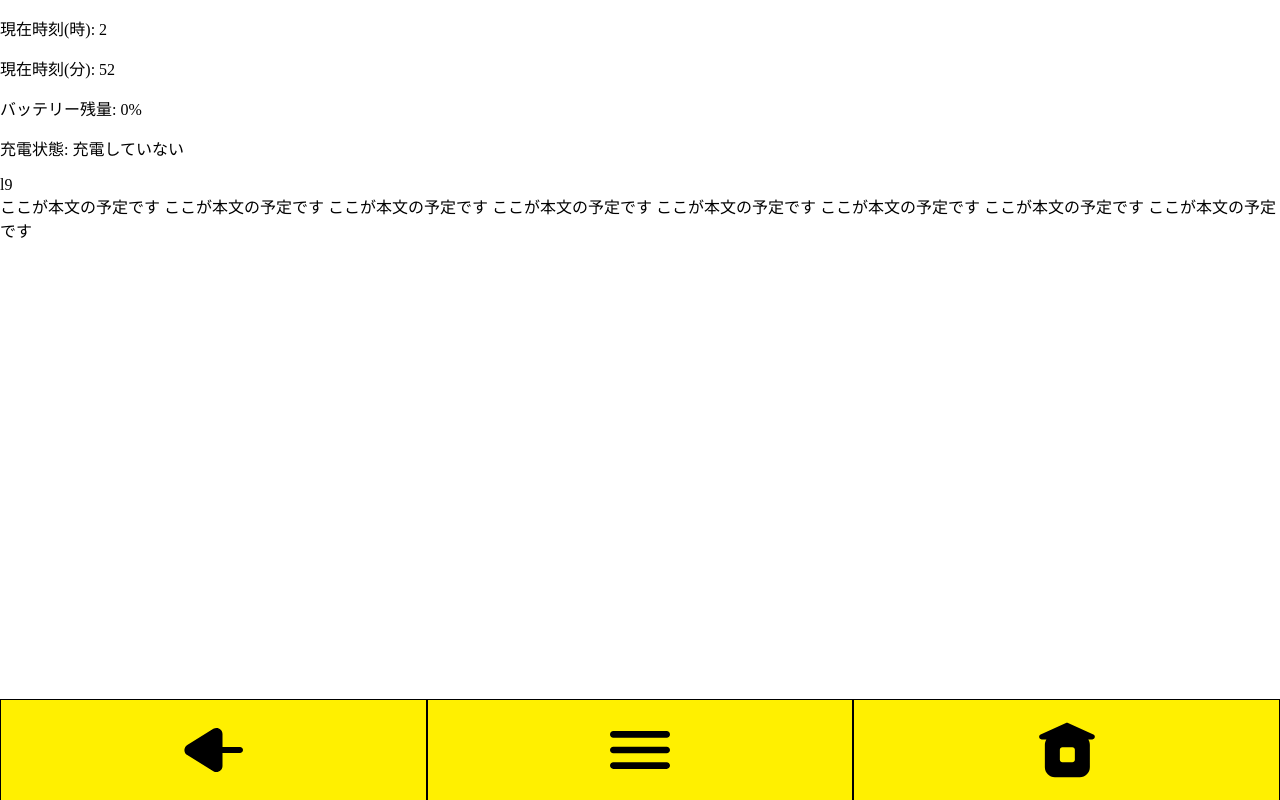
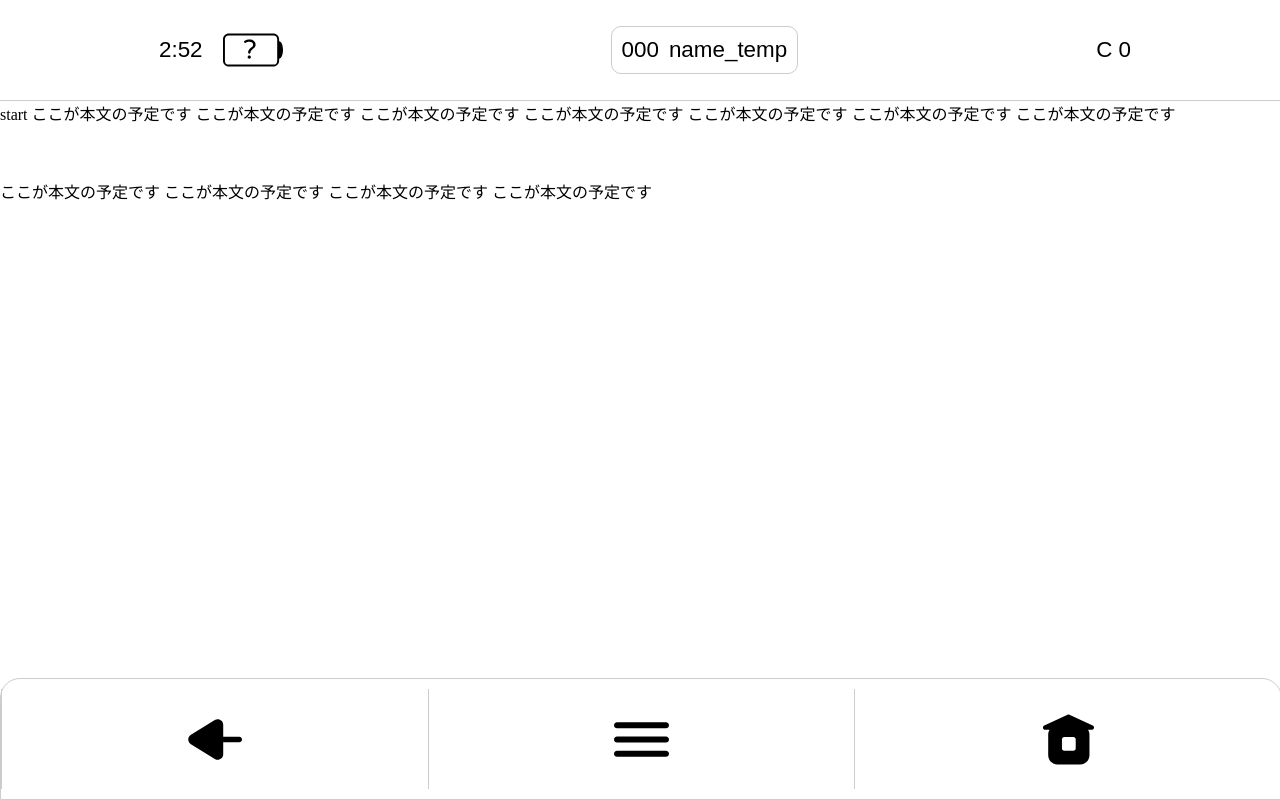
Before and after one commit to AkaakuHub/akaakuhub.github.io, a Gatsby site: page / in a window 1280 px wide. Built offline with nearby package versions, Linux system fonts and the light colour scheme; Gatsby itself is replaced by a stand-in of ours.

Commit message:
add: battery, 微調整

```diff
--- a/src/components/(parts)/header/index.css
+++ b/src/components/(parts)/header/index.css
@@ -1,20 +1,35 @@
 .header{
-  position: fixed;
-  top: 0;
   height: 100px;
   width: 100%;
   display: flex;
   justify-content: space-around;
   align-items: center;
+  background-color: #fff;
+  border-bottom: 1px solid #ccc;
+  font-size: 1.4em;
+  font-family: 'Noto Sans JP', sans-serif;
 }
 
-.navigation_button{
-  background-color: #fff000;
-
-  width: 33.333%;
-  height: 100%;
+.info-container,
+.profile-container{
   display: flex;
   justify-content: center;
   align-items: center;
-  border: solid 1px #000;
+  /* 横に並べる　*/
+  flex-direction: row;
+  padding: 10px;
 }
+
+.profile-container{
+  gap: 10px;
+  border-radius: 10px;
+  border: 1px solid #ccc;
+}
+
+.battery-container{
+  display: flex;
+  justify-content: center;
+  align-items: center;
+  width: 100px;
+  height: 100%;
+}
--- a/src/components/(parts)/header/index.tsx
+++ b/src/components/(parts)/header/index.tsx
@@ -1,4 +1,7 @@
 import React, { useEffect, useState } from "react";
+import "./index.css";
+
+import { Battery1, Battery2, Battery3, Battery_charging, Battery_null } from "../../../lib/SVGlibrary";
 
 declare global {
   interface BatteryManager {
@@ -22,28 +25,63 @@ const Header: React.FC = () => {
 
   useEffect(() => {
     const timerID = setInterval(() => setDate(new Date()), 1000);
-    const isIOS = /iPad|iPhone|iPod/.test(navigator.userAgent) && !window.MSStream;
-    if (!isIOS) {
+    try {
       navigator.getBattery().then((bat) => {
         setBattery({ level: bat.level, charging: bat.charging });
         bat.onlevelchange = () => setBattery({ level: bat.level, charging: bat.charging });
         bat.onchargingchange = () => setBattery({ level: bat.level, charging: bat.charging });
       });
+    } catch (e) { // iOSなどではnavigator.getBattery()が使えない
+      // console.log(e);
     }
     return function cleanup() {
       clearInterval(timerID);
     };
   }, []);
 
+  const ChooseBattery: React.FC = () => {
+    const level: number = battery.level;
+    const isCharging: boolean = battery.charging;
+
+    const iconSize = 60;
+    const iconStyle = { width: `${iconSize}px`, height: `${iconSize}px` };
+
+    if (isCharging) {
+      return <Battery_charging style={iconStyle} />;
+    } else if (level > 0.5) {
+      return <Battery3 style={iconStyle} />;
+    } else if (level > 0.2) {
+      return <Battery2 style={iconStyle} />;
+    } else if (level > 0) {
+      return <Battery1 style={iconStyle} />;
+    } else { // level === 0
+      return <Battery_null style={iconStyle} />;
+    }
+  };
+
   return (
     <div>
       <div className="header">
-        <p>現在時刻(時): {date.getHours()}</p>
-        <p>現在時刻(分): {date.getMinutes()}</p>
-        <p>バッテリー残量: {(battery.level * 100).toFixed(0)}%</p>
-        <p>充電状態: {battery.charging ? "充電中" : "充電していない"}</p>
+        <div className="info-container">
+          <div className="time-container">
+            {date.getHours()}:{date.getMinutes()}
+          </div>
+          <div className="battery-container">
+            <ChooseBattery />
+          </div>
+        </div>
+        <div className="profile-container">
+          <div className="lv-container">
+            000
+          </div>
+          <div className="name-container">
+            name_temp
+          </div>
+        </div>
+        <div className="currency-container">
+          <p>C 0</p>
+        </div>
       </div>
-      l9
     </div>
   );
 };
--- a/src/components/(parts)/navigation/index.css
+++ b/src/components/(parts)/navigation/index.css
@@ -6,15 +6,17 @@
   display: flex;
   justify-content: space-around;
   align-items: center;
+  background: #fff;
+  border: 1px solid #ccc;
+  border-radius: 20px 20px 0 0;
+  padding: 10px 0 10px 0;
 }
 
 .navigation_item{
-  background-color: #fff000;
-
   width: 33.333%;
   height: 100%;
   display: flex;
   justify-content: center;
   align-items: center;
-  border: solid 1px #000;
+  border-left: #ccc 1px solid;
 }
--- a/src/components/(parts)/navigation/index.tsx
+++ b/src/components/(parts)/navigation/index.tsx
@@ -6,7 +6,7 @@ import { ArrowBackIcon, CloseIcon, HamburgerMenuIcon, HomeIcon } from "../../../
 // androidのナビゲーションのように、戻る、メニュー、ホームのアイコンボタンを表示する
 
 const Navigation: React.FC = () => {
-  const iconSize = 60;
+  const iconSize = 55;
   const iconColor = "#000";
   const iconStyle = { width: `${iconSize}px`, height: `${iconSize}px` };
   return (
--- a/src/lib/SVGlibrary.tsx
+++ b/src/lib/SVGlibrary.tsx
@@ -38,4 +38,73 @@ const HomeIcon = (props: PropsType) => {
   );
 };
 
-export { ArrowBackIcon, CloseIcon, HamburgerMenuIcon, HomeIcon };
+const Battery3 = (props: PropsType) => {
+  return (
+    <svg width="31" height="17" viewBox="0 0 31 17" fill="none" xmlns="http://www.w3.org/2000/svg" style={props.style ? props.style : undefined} >
+      <path fill-rule="evenodd" clip-rule="evenodd"
+        d="M3 0C1.34315 0 0 1.34315 0 3V14C0 15.6569 1.34315 17 3 17H26C27.6569 17 29 15.6569 29 14V12.9999C29.0043 13 29.0085 13 29.0128 13C30.1103 13 31 10.9853 31 8.5C31 6.01472 30.1103 4 29.0128 4C29.0085 4 29.0043 4.00003 29 4.00009V3C29 1.34315 27.6569 0 26 0H3Z"
+        fill="black" />
+      <rect x="1" y="1" width="27" height="15" rx="2" fill="white" />
+      <rect x="2" y="2" width="7" height="13" rx="2" fill="#00FF75" />
+      <rect x="11" y="2" width="7" height="13" rx="2" fill="#00FF75" />
+      <rect x="20" y="2" width="7" height="13" rx="2" fill="#00FF75" />
+    </svg>
+  );
+};
+
+const Battery2 = (props: PropsType) => {
+  return (
+    <svg width="31" height="17" viewBox="0 0 31 17" fill="none" xmlns="http://www.w3.org/2000/svg" style={props.style ? props.style : undefined} >
+      <path fill-rule="evenodd" clip-rule="evenodd"
+        d="M3 0C1.34315 0 0 1.34315 0 3V14C0 15.6569 1.34315 17 3 17H26C27.6569 17 29 15.6569 29 14V12.9999C29.0043 13 29.0085 13 29.0128 13C30.1103 13 31 10.9853 31 8.5C31 6.01472 30.1103 4 29.0128 4C29.0085 4 29.0043 4.00003 29 4.00009V3C29 1.34315 27.6569 0 26 0H3Z"
+        fill="black" />
+      <rect x="1" y="1" width="27" height="15" rx="2" fill="white" />
+      <rect x="2" y="2" width="7" height="13" rx="2" fill="#FFE500" />
+      <rect x="11" y="2" width="7" height="13" rx="2" fill="#FFE500" />
+    </svg>
+  );
+};
+
+const Battery1 = (props: PropsType) => {
+  return (
+    <svg width="31" height="17" viewBox="0 0 31 17" fill="none" xmlns="http://www.w3.org/2000/svg" style={props.style ? props.style : undefined} >
+      <path fill-rule="evenodd" clip-rule="evenodd"
+        d="M3 0C1.34315 0 0 1.34315 0 3V14C0 15.6569 1.34315 17 3 17H26C27.6569 17 29 15.6569 29 14V12.9999C29.0043 13 29.0085 13 29.0128 13C30.1103 13 31 10.9853 31 8.5C31 6.01472 30.1103 4 29.0128 4C29.0085 4 29.0043 4.00003 29 4.00009V3C29 1.34315 27.6569 0 26 0H3Z"
+        fill="black" />
+      <rect x="1" y="1" width="27" height="15" rx="2" fill="white" />
+      <rect x="2" y="2" width="7" height="13" rx="2" fill="#FF0F00" />
+    </svg>
+  );
+};
+
+const Battery_charging = (props: PropsType) => {
+  return (
+    <svg width="31" height="17" viewBox="0 0 31 17" fill="none" xmlns="http://www.w3.org/2000/svg" style={props.style ? props.style : undefined} >
+      <path fill-rule="evenodd" clip-rule="evenodd"
+        d="M3 0C1.34315 0 0 1.34315 0 3V14C0 15.6569 1.34315 17 3 17H26C27.6569 17 29 15.6569 29 14V12.9999C29.0043 13 29.0085 13 29.0128 13C30.1103 13 31 10.9853 31 8.5C31 6.01472 30.1103 4 29.0128 4C29.0085 4 29.0043 4.00003 29 4.00009V3C29 1.34315 27.6569 0 26 0H3Z"
+        fill="black" />
+      <rect x="1" y="1" width="27" height="15" rx="2" fill="white" />
+      <rect x="2" y="2" width="25" height="13" rx="2" fill="#00FF75" />
+      <path fill-rule="evenodd" clip-rule="evenodd" transform="translate(9.5,3)"
+        d="M7.7327 6.48215L9.259 4.89999H4.84259L4.84426 4.8971L4.83344 4.89955L6.58302 0.00388336L6.57927 0L2.2209 4.51786H2.21664L0.699997 6.09H5.10754L5.10587 6.09289L5.11669 6.09044L3.3643 10.994L3.37006 11L7.72843 6.48215H7.7327Z"
+        fill="white" />
+    </svg>
+  );
+};
+
+const Battery_null = (props: PropsType) => {
+  return (
+    <svg width="31" height="17" viewBox="0 0 31 17" fill="none" xmlns="http://www.w3.org/2000/svg" style={props.style ? props.style : undefined} >
+      <path fill-rule="evenodd" clip-rule="evenodd"
+        d="M3 0C1.34315 0 0 1.34315 0 3V14C0 15.6569 1.34315 17 3 17H26C27.6569 17 29 15.6569 29 14V12.9999C29.0043 13 29.0085 13 29.0128 13C30.1103 13 31 10.9853 31 8.5C31 6.01472 30.1103 4 29.0128 4C29.0085 4 29.0043 4.00003 29 4.00009V3C29 1.34315 27.6569 0 26 0H3Z"
+        fill="black" />
+      <rect x="1" y="1" width="27" height="15" rx="2" fill="white" />
+      <path transform="translate(10,3)"
+        d="M3.594 7.396C3.41667 7.396 3.26733 7.34467 3.146 7.242C3.034 7.13 2.978 6.99933 2.978 6.85C2.978 6.43 3.05267 6.06133 3.202 5.744C3.35133 5.42667 3.524 5.16533 3.72 4.96C3.92533 4.74533 4.196 4.50267 4.532 4.232C4.88667 3.952 5.148 3.70933 5.316 3.504C5.484 3.29867 5.568 3.06533 5.568 2.804C5.568 1.78667 4.90067 1.278 3.566 1.278C3.23933 1.278 2.91733 1.32 2.6 1.404C2.292 1.47867 2.01667 1.59067 1.774 1.74C1.662 1.81467 1.54533 1.852 1.424 1.852C1.27467 1.852 1.144 1.796 1.032 1.684C0.92 1.572 0.864 1.44133 0.864 1.292C0.864 1.07733 0.980667 0.899999 1.214 0.76C1.59667 0.517333 1.984 0.344666 2.376 0.242C2.768 0.139333 3.202 0.0879999 3.678 0.0879999C4.63 0.0879999 5.39067 0.326 5.96 0.802C6.53867 1.278 6.828 1.922 6.828 2.734C6.828 3.098 6.76267 3.42 6.632 3.7C6.50133 3.97067 6.34267 4.204 6.156 4.4C5.96933 4.58667 5.722 4.80133 5.414 5.044C5.01267 5.36133 4.70933 5.65067 4.504 5.912C4.308 6.164 4.21 6.47667 4.21 6.85C4.21 6.99933 4.14933 7.13 4.028 7.242C3.90667 7.34467 3.762 7.396 3.594 7.396ZM3.566 10.056C3.342 10.056 3.146 9.97667 2.978 9.818C2.81933 9.65 2.74 9.44933 2.74 9.216C2.74 8.992 2.81933 8.80067 2.978 8.642C3.146 8.474 3.342 8.39 3.566 8.39C3.79933 8.39 3.99533 8.474 4.154 8.642C4.322 8.80067 4.406 8.992 4.406 9.216C4.406 9.44933 4.322 9.65 4.154 9.818C3.99533 9.97667 3.79933 10.056 3.566 10.056Z"
+        fill="black" />
+    </svg>
+  );
+};
+
+export { ArrowBackIcon, CloseIcon, HamburgerMenuIcon, HomeIcon, Battery3, Battery2, Battery1, Battery_charging, Battery_null };
+// 必ずsvgタグにstyleとcolorを指定すること
--- a/src/pages/index.tsx
+++ b/src/pages/index.tsx
@@ -14,10 +14,18 @@ const IndexPage: React.FC<PageProps> = () => {
       <TapEffect>
         <Header />
         <div>
+          start
           ここが本文の予定です
           ここが本文の予定です
           ここが本文の予定です
           ここが本文の予定です
+          ここが本文の予定です
+          ここが本文の予定です
+          ここが本文の予定です
+          <br />
+          <br />
+          <br />
+          <br />
           ここが本文の予定です
           ここが本文の予定です
           ここが本文の予定です
```
